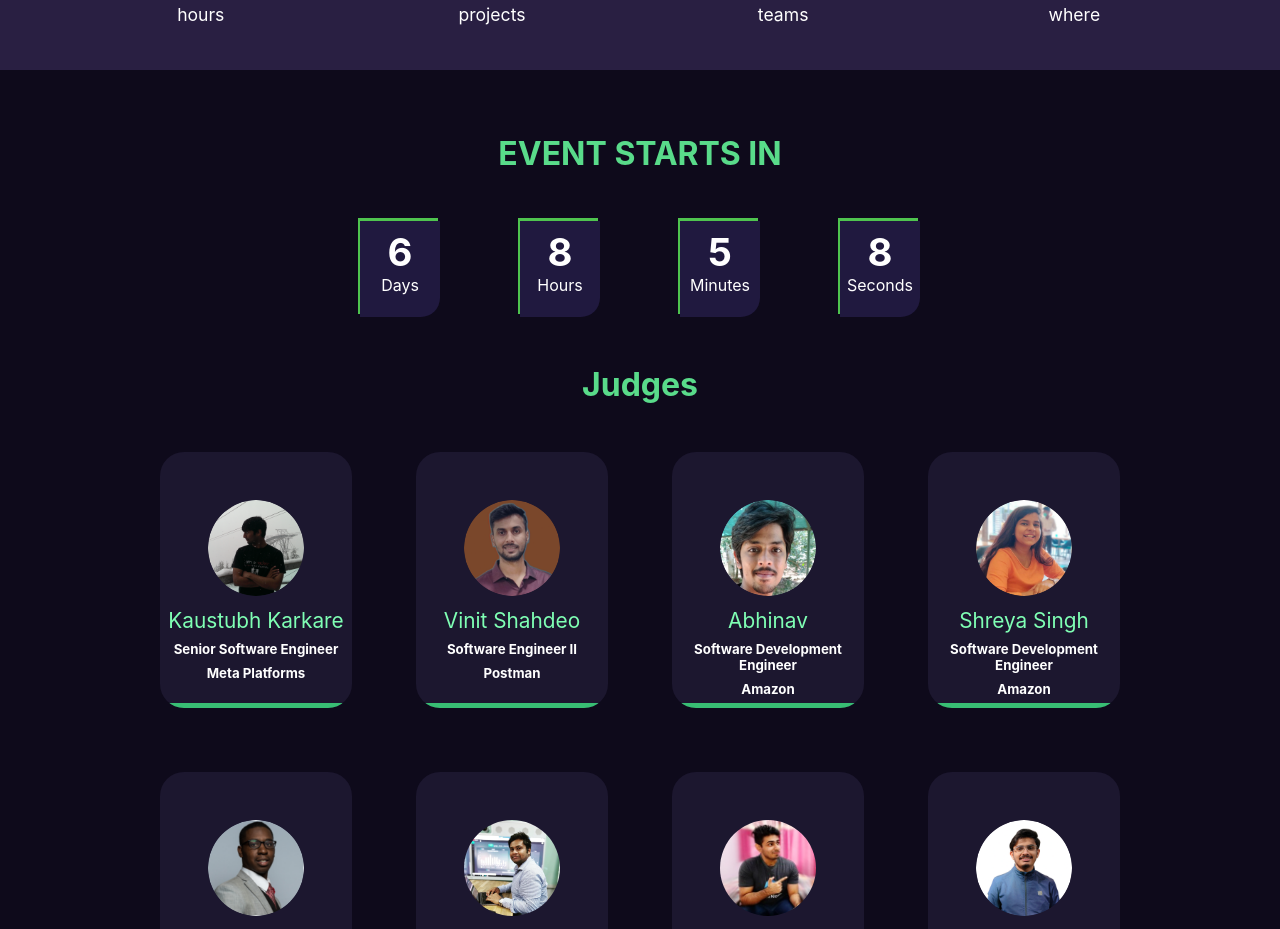
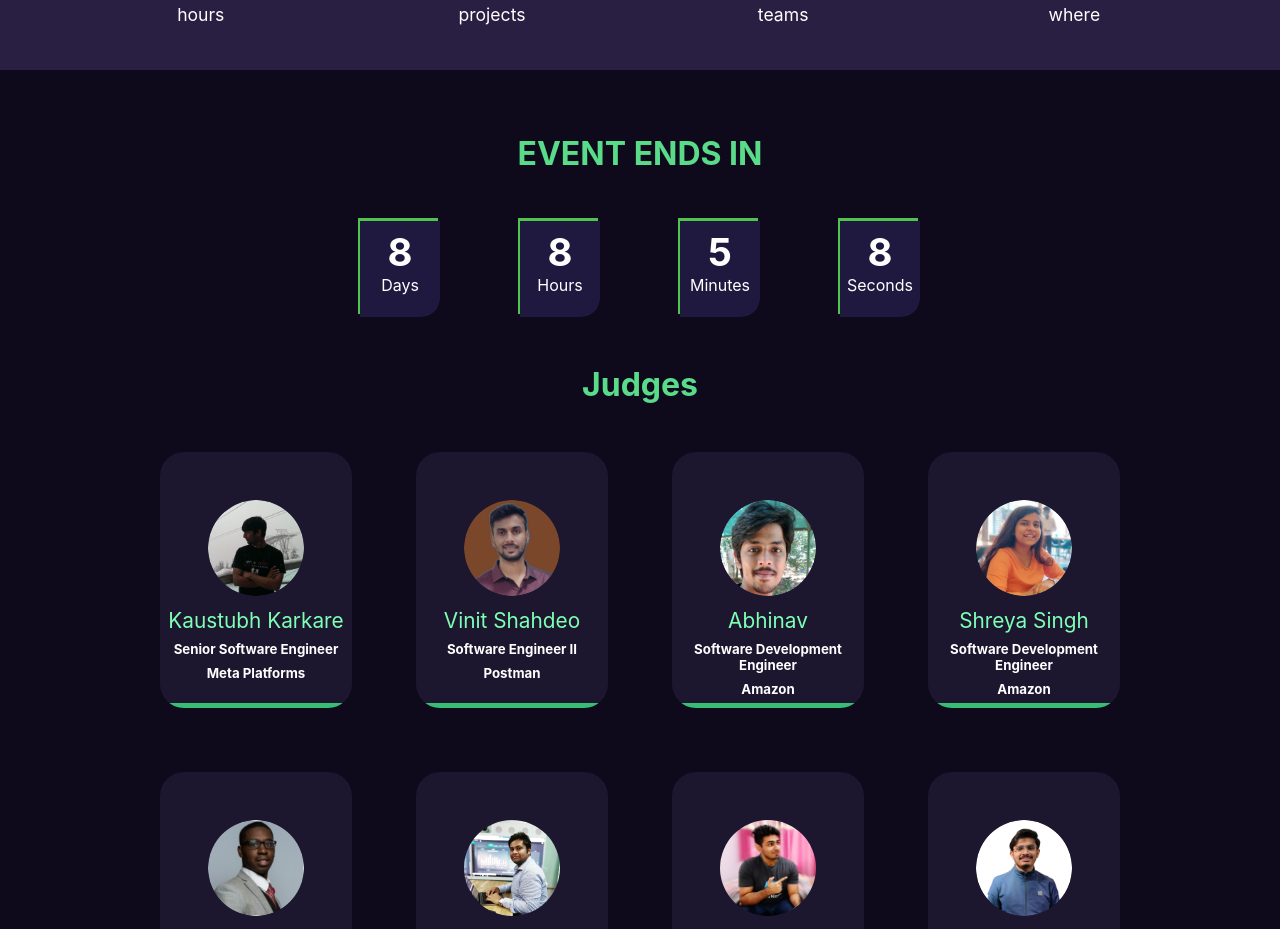
Before and after one commit to HackSlashNITP/hacknitp, a React (Create React App) app: page / in a window 1280 px wide. Shown: the part 900-1829 px from the top of the page. Built offline with nearby package versions, Linux system fonts and the light colour scheme; some icons are missing.

Commit message:
updated timer

```diff
--- a/src/components/timer/Timer.js
+++ b/src/components/timer/Timer.js
@@ -4,7 +4,7 @@ import AOS from "aos"
 import "aos/dist/aos.css"
 
 const Timer = () => {
-  var deadline = new Date("feb 11 , 2022  18:00:00").getTime()
+  var deadline = new Date("feb 13 , 2022  18:00:00").getTime()
 
   setInterval(function () {
     var now = new Date().getTime()
@@ -26,7 +26,7 @@ const Timer = () => {
 
   return (
     <div className="timer-contt" data-aos="fade-up">
-      <h1 className="heading">EVENT STARTS IN</h1>
+      <h1 className="heading">EVENT ENDS IN</h1>
       <div className="timercont">
         <div className="timer-box">
           <h1 className="big-time days">00</h1>
```
